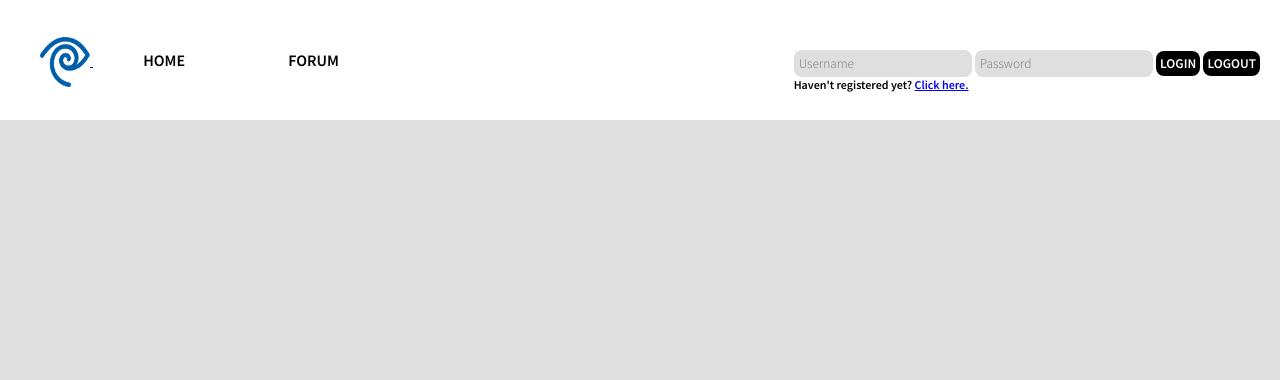
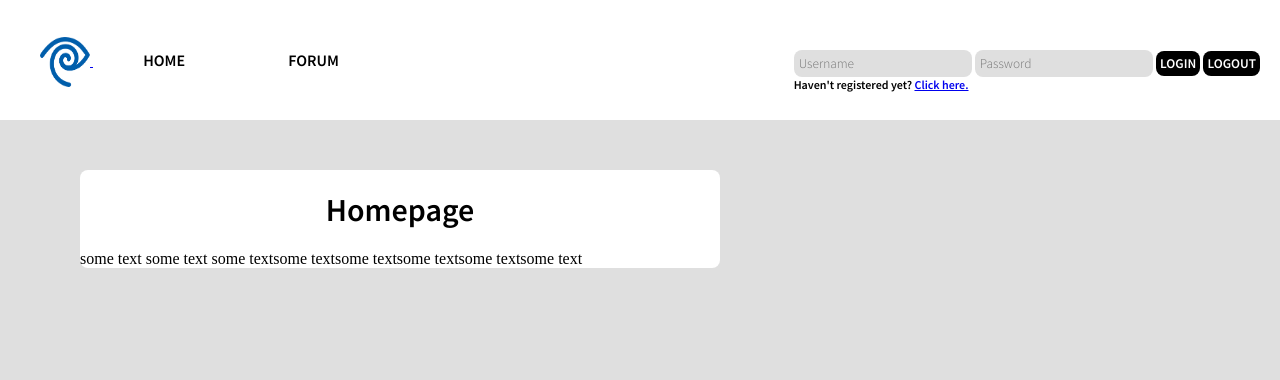
Before and after one commit to Student125072/DG1, a PHP site: page / in a window 1280 px wide. Shown: the top 380 px of the page. Run offline with PHP 8.4, Linux system fonts and the light colour scheme.

Commit message:
begin met stylen van de homepage

```diff
--- a/css/header.css
+++ b/css/header.css
@@ -9,8 +9,8 @@
 }
 
 .main-navbar img{
-  width: 50px;
-  height: 50px;
+  width: 50px; /* 120 x 50px if logo with text */
+  height: 50px; /* 50x50px if logo normal */
   vertical-align: middle;
 }
 
--- a/css/master.css
+++ b/css/master.css
@@ -1,3 +1,19 @@
 body {
   background-color: #dfdfdf;
 }
+
+.main-body {
+  background-color: white;
+  margin-left: 80px;
+  margin-right: 0;
+  border: none;
+  border-radius: 8px;
+  margin-top: 50px;
+  width: 50%;
+}
+
+.main-body h1{
+  text-align: center;
+  padding: 20px;
+  font-family: SourceSans;
+}
--- a/index.php
+++ b/index.php
@@ -3,7 +3,10 @@
 <link rel="stylesheet" href="css/master.css">
 
   <main>
-
+    <div class="main-body">
+      <h1>Homepage</h1>
+      <p>some text some text some textsome textsome textsome textsome textsome text</p>
+    </div>
   </main>
 
 <?php include('footer.php') ?>
```
Also changed, not shown: img/logo.png (added), img/logo_forum - kopie.png (added).
